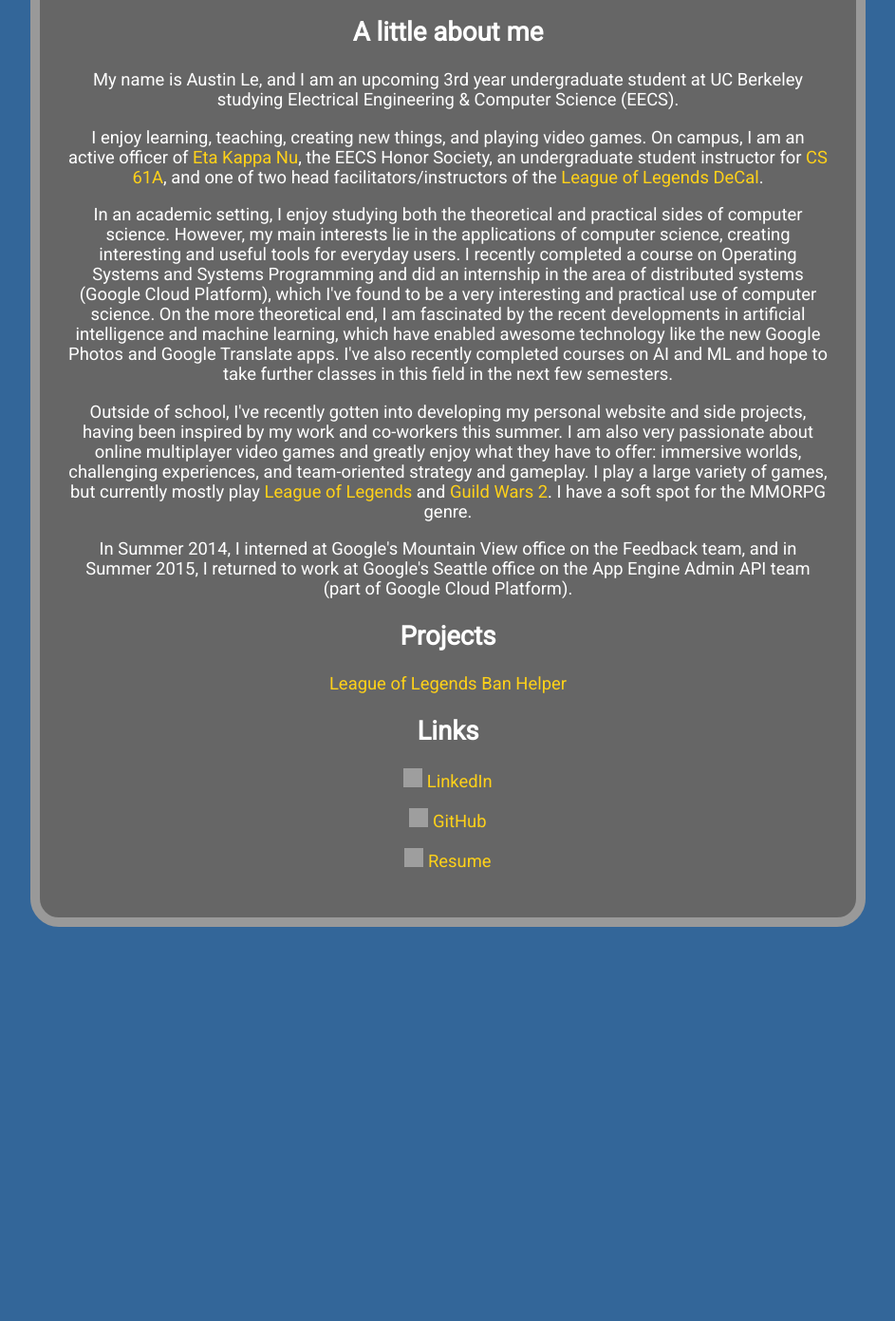
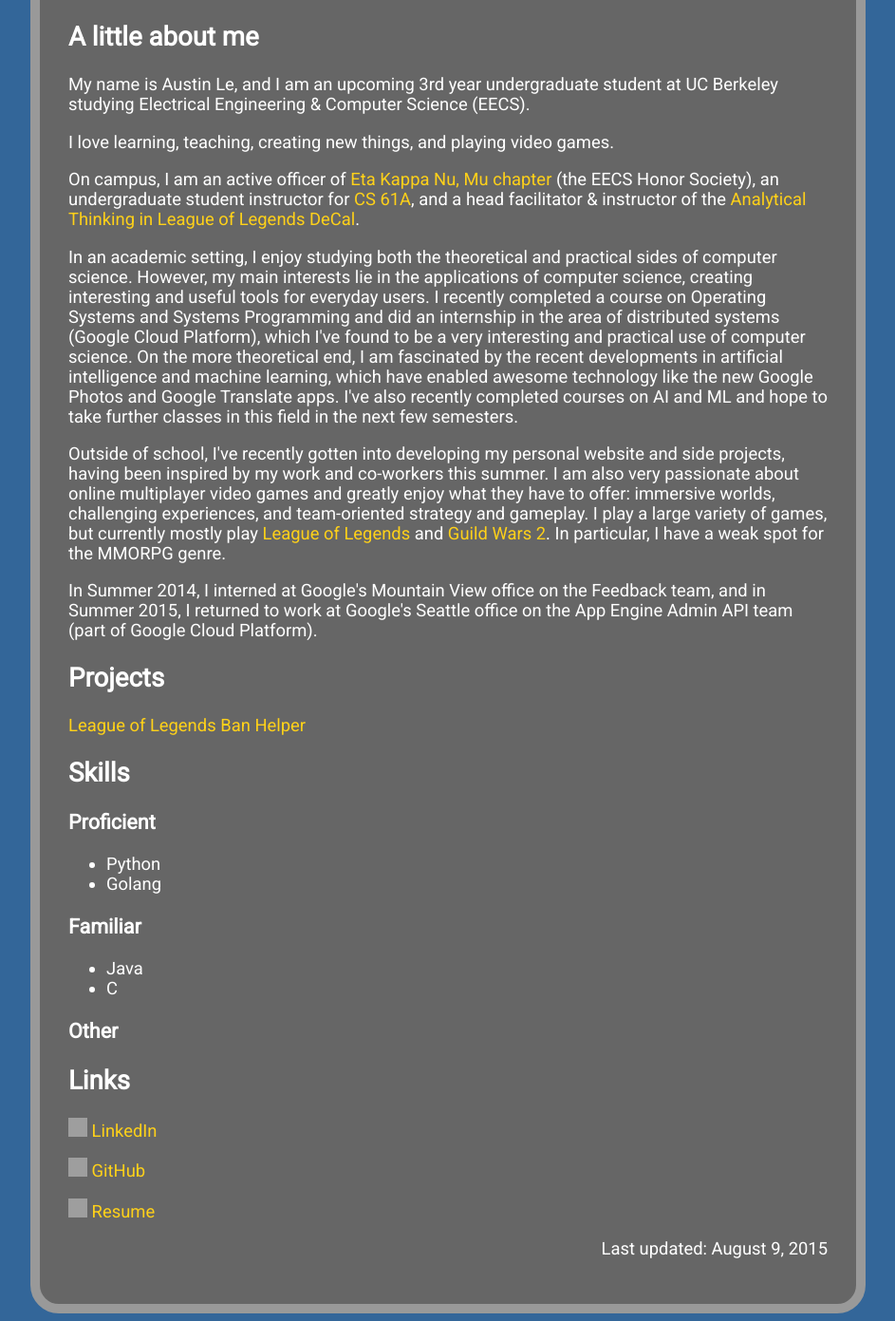
Before and after one commit to austinhle/austinhle.github.io, a Jekyll site: the page built from index.md, in a window 1280 px wide, cut to the strip 566-1957 px from the top of the page. Shown: the whole strip at 95% size, without its empty margins (168-1111 px from the left). Built offline with Jekyll 4.4.1, drawn with Linux system fonts in a browser that asks for light colours; Markdown is read by kramdown in place of the engine named in the settings; before the commit the page ends 1550 px from its top, so only the background shows below that; grey boxes are pictures that could not be loaded.

Commit message:
Left-align most content. Create a footer.html file for last updated info. Started a Skills section.

```diff
--- /dev/null
+++ b/_includes/footer.html
@@ -0,0 +1,6 @@
+<!DOCTYPE HTML>
+<html lang="en">
+<body style="background-color: #336699">
+<p style="text-align: right">Last updated: August 9, 2015</p>
+</body>
+</html>
--- a/_layouts/page.html
+++ b/_layouts/page.html
@@ -8,6 +8,7 @@
 <body style="background-color: #336699">
 	<div class="content">
 	    {{content}}
+	    {% include footer.html %}
 	</div>
 </body>
 </html>
--- a/css/style.css
+++ b/css/style.css
@@ -1,5 +1,5 @@
 .content {
-	text-align: center;
+	text-align: left;
 	width: 800px;
 	background-color: #666666;
 	border: 10px solid #999999;
--- a/index.md
+++ b/index.md
@@ -2,24 +2,39 @@
 layout: page
 ---
 
-<h1 style="font-family: Segoe UI; font-size: 300%">Hi, I'm Austin.</h1>
-<h3 style="font-family: Century Gothic; font-size: 150%">I'm a student, teacher, software engineer, and gamer.</h3>
+<h1 style="font-family: Segoe UI; font-size: 300%; text-align: center">Hi, I'm Austin.</h1>
+<h3 style="font-family: Segoe UI; font-size: 150%; text-align: center">I'm a student, teacher, software engineer, and gamer.</h3>
 
-<img src="https://scontent.fsnc1-1.fna.fbcdn.net/hphotos-xpf1/v/t1.0-9/10442546_696660630417132_7466810421954999452_n.jpg?oh=3e71857eb771d529132ffc7fe1b77f5d&oe=56837A5C" height="300" width="300">
+<div style="text-align: center"><img src="https://scontent.fsnc1-1.fna.fbcdn.net/hphotos-xpf1/v/t1.0-9/10442546_696660630417132_7466810421954999452_n.jpg?oh=3e71857eb771d529132ffc7fe1b77f5d&oe=56837A5C" height="300" width="300"></div>
 
 <h2>A little about me</h2>
 <p>My name is Austin Le, and I am an upcoming 3rd year undergraduate student at UC Berkeley studying Electrical Engineering & Computer Science (EECS).</p>
 
-<p>I enjoy learning, teaching, creating new things, and playing video games. On campus, I am an active officer of <a href="https://hkn.eecs.berkeley.edu/" target="_blank" class="link">Eta Kappa Nu</a>, the EECS Honor Society, an undergraduate student instructor for <a href="http://cs61a.org" target="_blank" class="link">CS 61A</a>, and one of two head facilitators/instructors of the <a href="http://www.decal.org/courses/lol" target="_blank" class="link">League of Legends DeCal</a>.</p>
+<p>I love learning, teaching, creating new things, and playing video games.</p>
+
+<p>On campus, I am an active officer of <a href="https://hkn.eecs.berkeley.edu/" target="_blank" class="link">Eta Kappa Nu, Mu chapter</a> (the EECS Honor Society), an undergraduate student instructor for <a href="http://cs61a.org" target="_blank" class="link">CS 61A</a>, and a head facilitator & instructor of the <a href="http://www.decal.org/courses/lol" target="_blank" class="link">Analytical Thinking in League of Legends DeCal</a>.</p>
 
 <p>In an academic setting, I enjoy studying both the theoretical and practical sides of computer science. However, my main interests lie in the applications of computer science, creating interesting and useful tools for everyday users. I recently completed a course on Operating Systems and Systems Programming and did an internship in the area of distributed systems (Google Cloud Platform), which I've found to be a very interesting and practical use of computer science. On the more theoretical end, I am fascinated by the recent developments in artificial intelligence and machine learning, which have enabled awesome technology like the new Google Photos and Google Translate apps. I've also recently completed courses on AI and ML and hope to take further classes in this field in the next few semesters.</p>
 
-<p>Outside of school, I've recently gotten into developing my personal website and side projects, having been inspired by my work and co-workers this summer. I am also very passionate about online multiplayer video games and greatly enjoy what they have to offer: immersive worlds, challenging experiences, and team-oriented strategy and gameplay. I play a large variety of games, but currently mostly play <a href="http://na.leagueoflegends.com/" target="_blank" class="link">League of Legends</a> and <a href="https://www.guildwars2.com/en/" target="_blank" class="link">Guild Wars 2</a>. I have a soft spot for the MMORPG genre.</p>
+<p>Outside of school, I've recently gotten into developing my personal website and side projects, having been inspired by my work and co-workers this summer. I am also very passionate about online multiplayer video games and greatly enjoy what they have to offer: immersive worlds, challenging experiences, and team-oriented strategy and gameplay. I play a large variety of games, but currently mostly play <a href="http://na.leagueoflegends.com/" target="_blank" class="link">League of Legends</a> and <a href="https://www.guildwars2.com/en/" target="_blank" class="link">Guild Wars 2</a>. In particular, I have a weak spot for the MMORPG genre.</p>
 
 <p>In Summer 2014, I interned at Google's Mountain View office on the Feedback team, and in Summer 2015, I returned to work at Google's Seattle office on the App Engine Admin API team (part of Google Cloud Platform).</p>
 
 <h2>Projects</h2>
 <p><a href="https://lolbanhelper.appspot.com/" target="_blank" class="link">League of Legends Ban Helper</a></p>
+
+<h2>Skills</h2>
+<h3>Proficient</h3>
+<ul>
+	<li>Python</li>
+	<li>Golang</li>
+</ul>
+<h3>Familiar</h3>
+<ul>
+	<li>Java</li>
+	<li>C</li>
+</ul>
+<h3>Other</h3>
 
 <h2>Links</h2>
 <p><img src="https://encrypted-tbn0.gstatic.com/images?q=tbn:ANd9GcQFWv5GGlGD36t-cjXx3EMOH0qf9XAVmYbltGCGMaOH1UIdxlfW" width="20" height="20"> <a href="https://www.linkedin.com/in/austinhle" target="_blank" class="link">LinkedIn</a></p>
```
Also changed, not shown: 2 other files.
